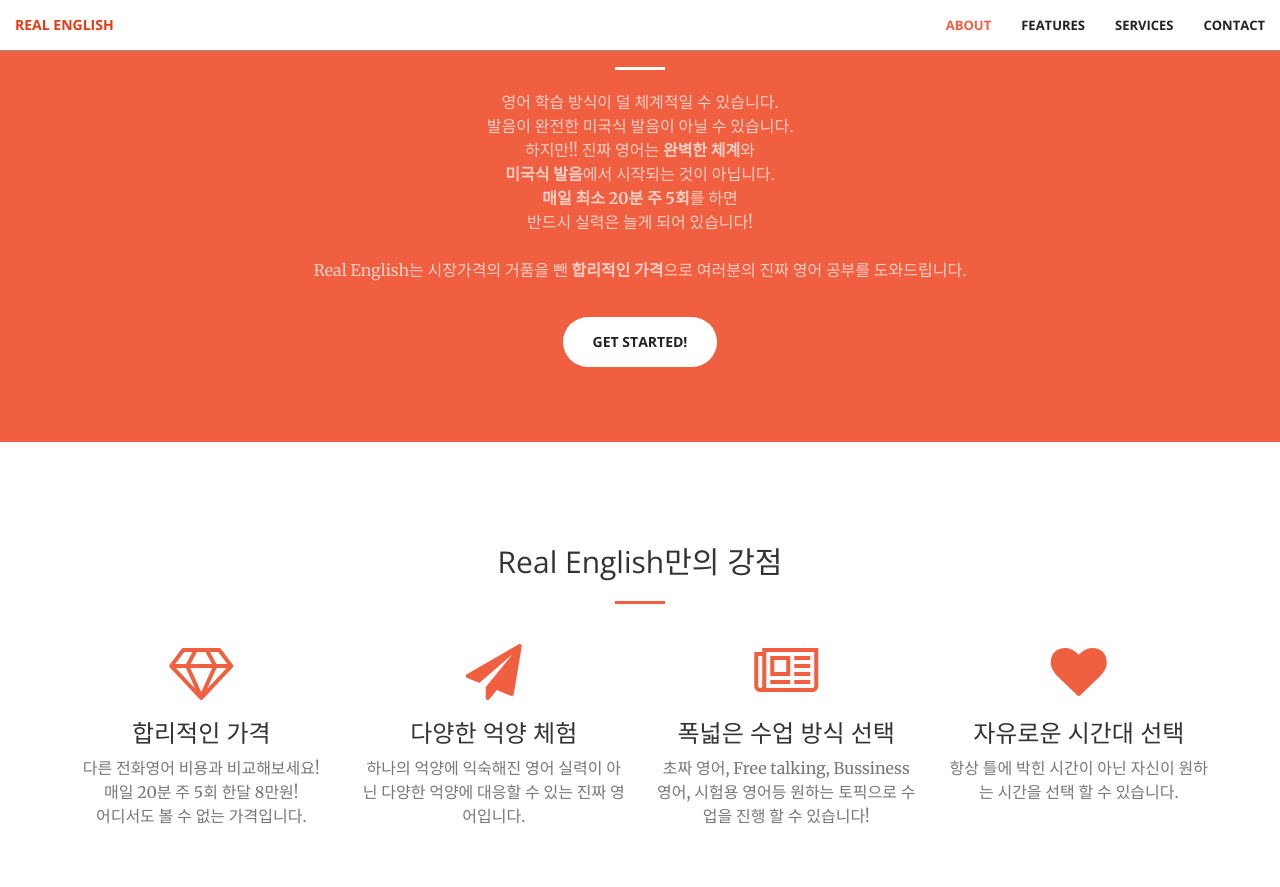
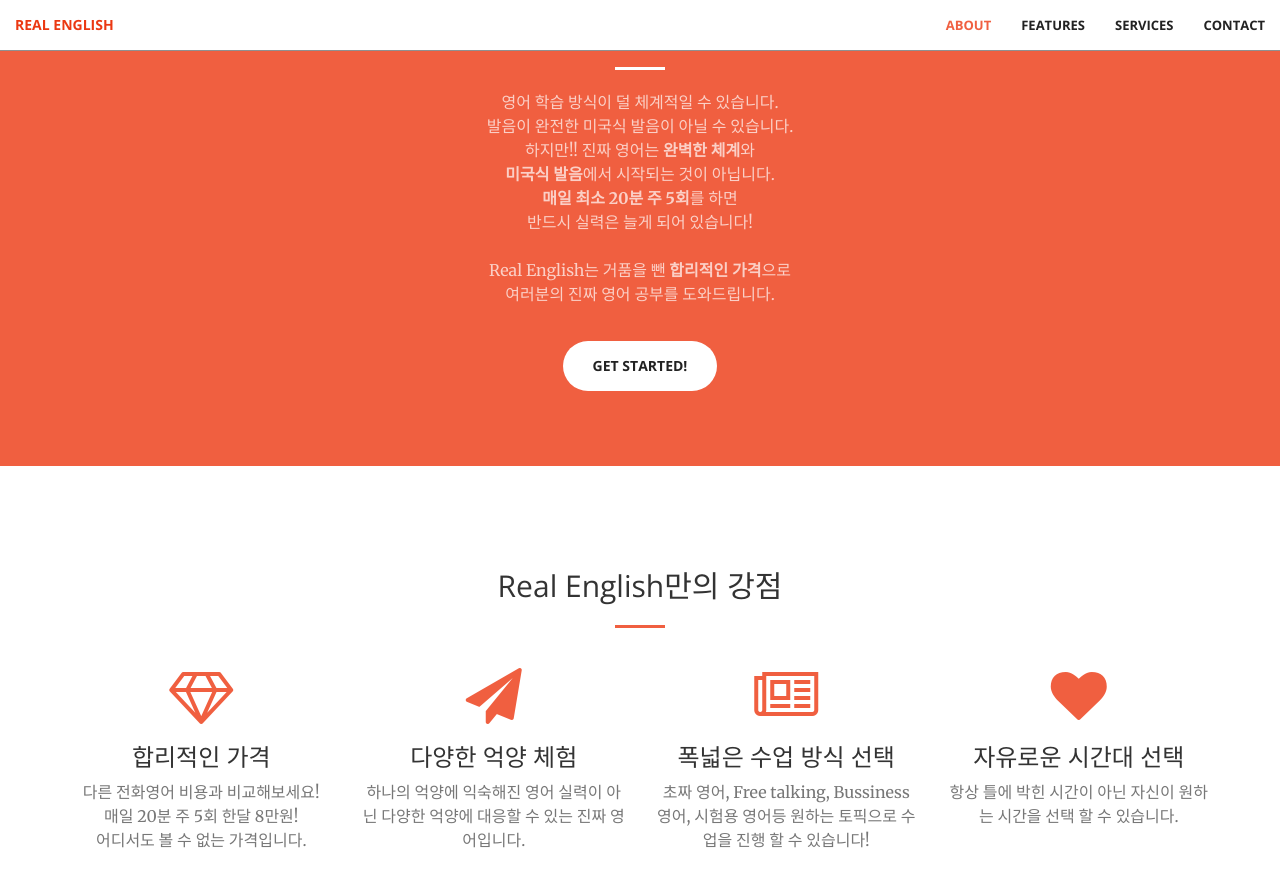
Before and after one commit to realEnglish/realenglish.github.io, a Jekyll site: the page built from index.html, in a window 1280 px wide and 900 px high, scrolled down 1070 px. Shown: the top 887 px of the window. Built offline with Jekyll 4.4.1, drawn with Linux system fonts in a browser that asks for light colours; some of the changed text lies outside the part shown.

Commit message:
끝난 것 같다

```diff
--- a/_includes/call-to-action.html
+++ b/_includes/call-to-action.html
@@ -12,9 +12,10 @@
                     <b>매일 최소 20분</b> <b>주 5회</b>를 하면<br>
                     반드시 실력은 늘게 되어 있습니다!<br>
                     <br>
-                    Real English는 시장가격의 거품을 뺀 <b>합리적인 가격</b>으로 여러분의 진짜 영어 공부를 도와드립니다.
+                    Real English는 거품을 뺀 <b>합리적인 가격</b>으로<br>
+                    여러분의 진짜 영어 공부를 도와드립니다.
                 </p>
-                <a href="#contact" class="btn btn-default btn-xl page-scroll" style="margin-top: 25px">Get Started!</a>
+                <a href="#contact" class="btn btn-default btn-xl wow tada page-scroll" style="margin-top: 25px">Get Started!</a>
             </div>
         </div>
     </div>
--- a/_includes/contact.html
+++ b/_includes/contact.html
@@ -4,20 +4,17 @@
             <div class="col-lg-8 col-lg-offset-2 text-center">
                 <h2 class="section-heading">Let's Get In Touch!</h2>
                 <hr class="primary">
-                <p>카톡 ID: RealEnglish2019</p>
+                <p>카톡 ID: realenglish2019</p>
+                <a href="http://pf.kakao.com/_vwZHj" target="_blank">
+                    <img src="img/id_type.png" alt="카톡 플친" style="width: 170px; margin: 10px 10px">
+                </a>
             </div>
-        <div class="col-lg-2 col-lg-offset-2 text-center">
-            <!-- <a href="https://twitter.com/{{ site.twitter_username }}">
-                <i class="fa fa-twitter fa-3x wow bounceIn" data-wow-delay=".1s"></i>
-                <p>{{ site.twitter_username }}</p>
-            </a> -->
-        </div>
-        <div class="col-lg-2 col-lg-offset-1 text-center">
+        <!-- <div class="col-lg-2 col-lg-offset-1 text-center">
             <a href="mailto:{{ site.email }}">
             <i class="fa fa-envelope-o fa-3x wow bounceIn" data-wow-delay=".1s"></i>
-                <!-- <p>{{ site.email }}</p> -->
+                <p>{{ site.email }}</p>
             </a>
-        </div>
+        </div> -->
         <!-- <div class="col-lg-2 col-lg-offset-1 text-center">
             <a href="https://github.com/{{ site.github_username }}">
             <i class="fa fa-github fa-3x wow bounceIn" data-wow-delay=".1s"></i>
--- a/_includes/portfolio.html
+++ b/_includes/portfolio.html
@@ -38,7 +38,7 @@
                     <div class="portfolio-box-caption">
                         <div class="portfolio-box-caption-content">
                             <div class="project-category text-faded">
-                                지금 즉시 신청 가능한 시간만 보이지만 다른 시간대는 문의 바랍니다.
+                                자세한 시간대는 문의 바랍니다.
                             </div>
                             <div class="project-name">
                                 수업 가능 시간표
@@ -48,7 +48,7 @@
                 </a>
             </div>
             <div class="col-lg-4 col-sm-6">
-                <a href="#" class="portfolio-box">
+                <a href="#event" class="portfolio-box page-scroll">
                     <img src="img/portfolio/4.jpg" class="img-responsive" alt="events">
                     <div class="portfolio-box-caption">
                         <div class="portfolio-box-caption-content">
@@ -63,12 +63,12 @@
                 </a>
             </div>
             <div class="col-lg-4 col-sm-6">
-                <a href="#" class="portfolio-box">
+                <a href="#comments" class="portfolio-box">
                     <img src="img/portfolio/5.jpg" class="img-responsive" alt="comments">
                     <div class="portfolio-box-caption">
                         <div class="portfolio-box-caption-content">
                             <div class="project-category text-faded">
-                                수강 후기
+                                준비중..
                             </div>
                             <div class="project-name">
                                 수강 후기
--- a/_includes/schedule.html
+++ b/_includes/schedule.html
@@ -1,6 +1,6 @@
 <section class="color-tables" id="schedule" style="padding-bottom:0">
   <h3 class="color-title">
-    수업 가능한 시간
+    수업 가능한 시간 <div style="font-size:15px">&nbsp;&nbsp;&nbsp;&nbsp;- 정확하지 않을 수 있으니 문의 바랍니다.</div>
   </h3>
   <table class="value-table" id="table-gray">
     <thead>
@@ -199,7 +199,7 @@
     </tbody>
   </table>
   <div style="text-align: center; padding: 40px">
-    <a href="#contact" class="btn btn-primary btn-xl" onclick="var $anchor = $(this);
+    <a href="#contact" class="btn btn-primary btn-xl wow tada" onclick="var $anchor = $(this);
     $('html, body').stop().animate({
         scrollTop: ($($anchor.attr('href')).offset().top - 50)
     }, 1150, 'easeInOutExpo');
```
Also changed, not shown: other parts of _includes/portfolio.html (+1 -1 lines), img/id_type.png (added), img/id_type@2x.png (added).
